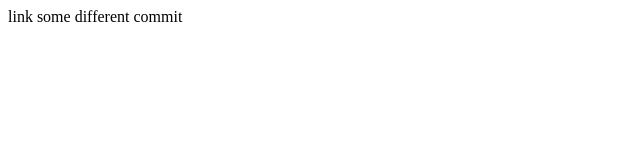
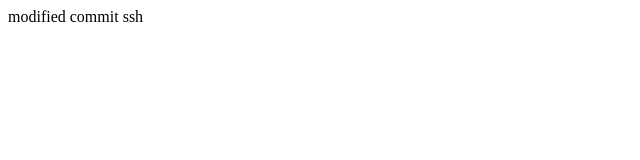
Before and after one commit to kraven-daemon/kraven-daemon.github.io, a plain HTML site: page index.html in a window 1280 px wide. Shown: the full height of the page, 0-640 px from the left. Drawn offline with Linux system fonts and the light colour scheme.

Commit message:
some mod in body

```diff
--- a/index.html
+++ b/index.html
@@ -4,9 +4,8 @@
     <meta charset="utf-8">
     <meta name="viewport" content="width=device-width">
     <title>magaman</title>
-    link
   </head>
   <body>
-    some different commit
+    modified commit ssh
   </body>
 </html>
```
